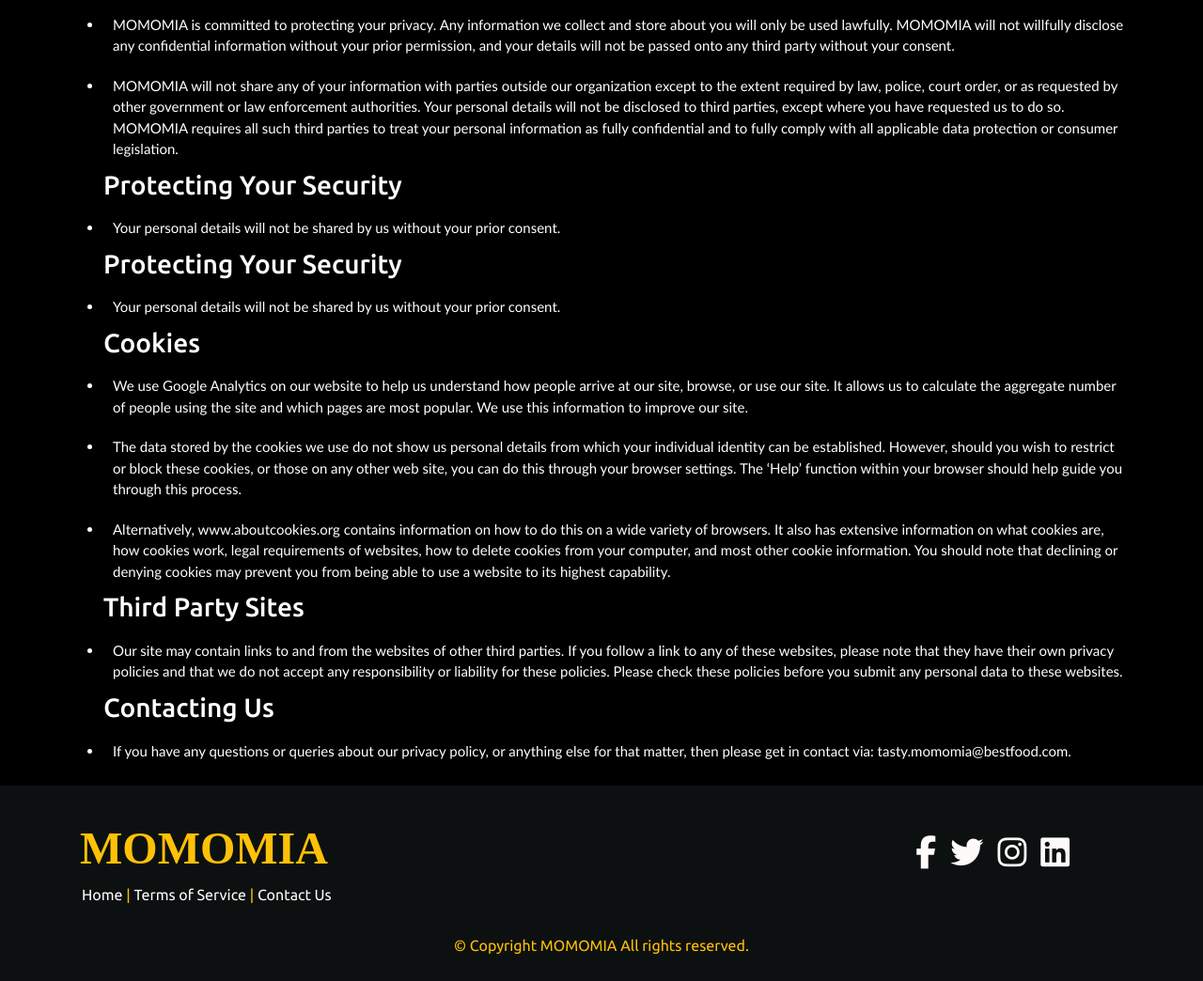
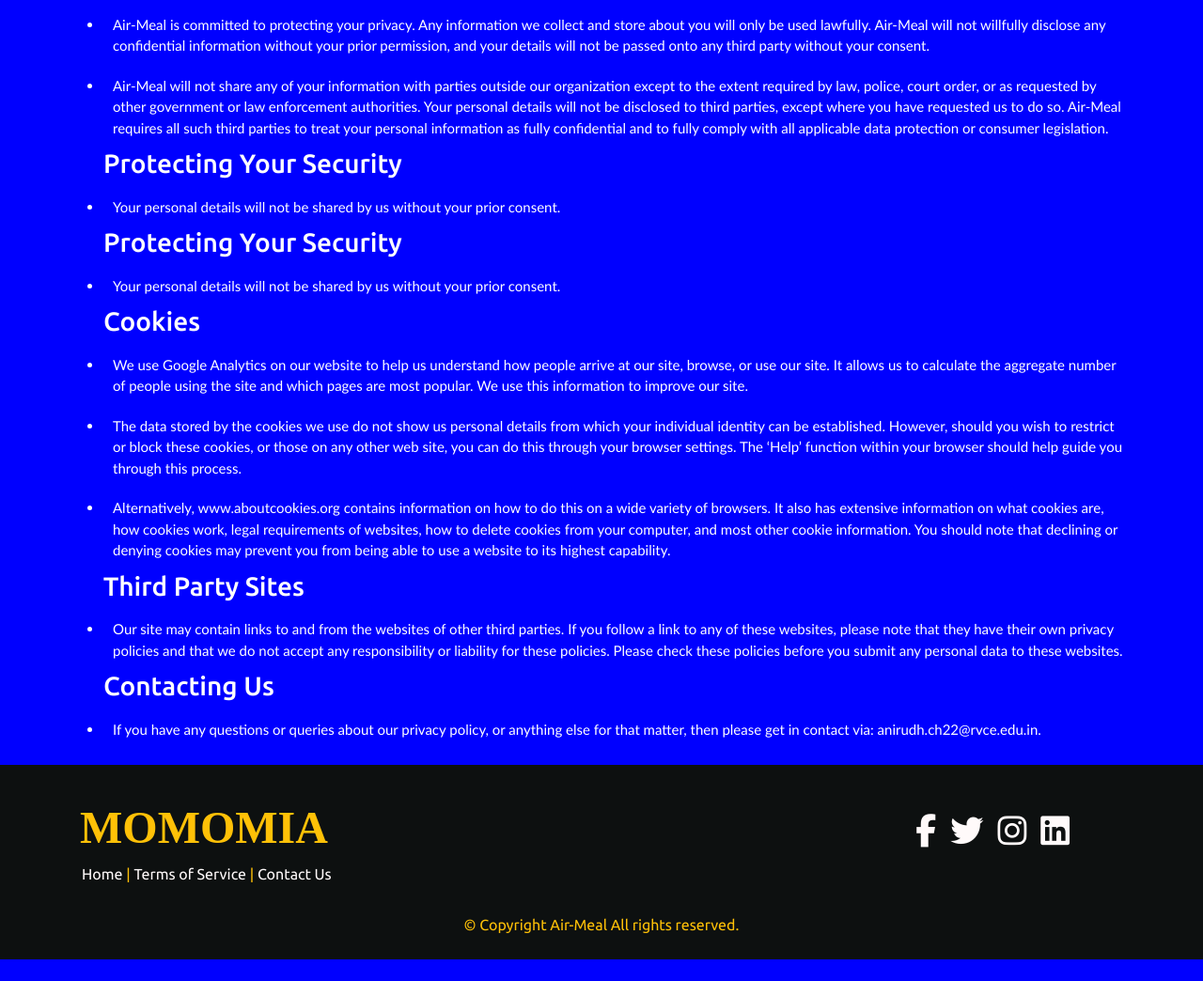
Before and after one commit to AcePhoenix01/Air-Meal, a plain HTML site: page policy.html in a window 1280 px wide. Shown: the part 216-1260 px from the top of the page at 94% size. After the commit the page ends 1237 px from the top, so only its background shows below. Drawn offline with nearby package versions, Linux system fonts and the light colour scheme; a script that the page names is missing; a web font is replaced by a local one.

Commit message:
Update policy.html

```diff
--- a/policy.html
+++ b/policy.html
@@ -44,7 +44,7 @@
     <link rel="stylesheet" href="./styles.css" />
   </head>
 
-  <body style="background-color: black; color: white">
+  <body style="background-color: blue; color: white">
     <nav
       class="navbar navbar-expand-lg navbar-light bg-light fixed-top"
       style="z-index: 11"
@@ -107,18 +107,18 @@
         <ul class="text-white">
           <h3>Your Privacy</h3>
           <li>
-            MOMOMIA is committed to protecting your privacy. Any information we
-            collect and store about you will only be used lawfully. MOMOMIA will
+            Air-Meal is committed to protecting your privacy. Any information we
+            collect and store about you will only be used lawfully. Air-Meal will
             not willfully disclose any confidential information without your
             prior permission, and your details will not be passed onto any third
             party without your consent.
           </li>
           <li>
-            MOMOMIA will not share any of your information with parties outside
+            Air-Meal will not share any of your information with parties outside
             our organization except to the extent required by law, police, court
             order, or as requested by other government or law enforcement
             authorities. Your personal details will not be disclosed to third
-            parties, except where you have requested us to do so. MOMOMIA
+            parties, except where you have requested us to do so. Air-Meal
             requires all such third parties to treat your personal information
             as fully confidential and to fully comply with all applicable data
             protection or consumer legislation.
@@ -170,7 +170,7 @@
           <li>
             If you have any questions or queries about our privacy policy, or
             anything else for that matter, then please get in contact via:
-            tasty.momomia@bestfood.com.
+            anirudh.ch22@rvce.edu.in.
           </li>
         </ul>
       </div>
@@ -221,7 +221,7 @@
         </div>
 
         <div class="row copyrightRow">
-          <p class="copyright">&copy; Copyright MOMOMIA All rights reserved.</p>
+          <p class="copyright">&copy; Copyright Air-Meal All rights reserved.</p>
         </div>
       </div>
     </footer>
```
